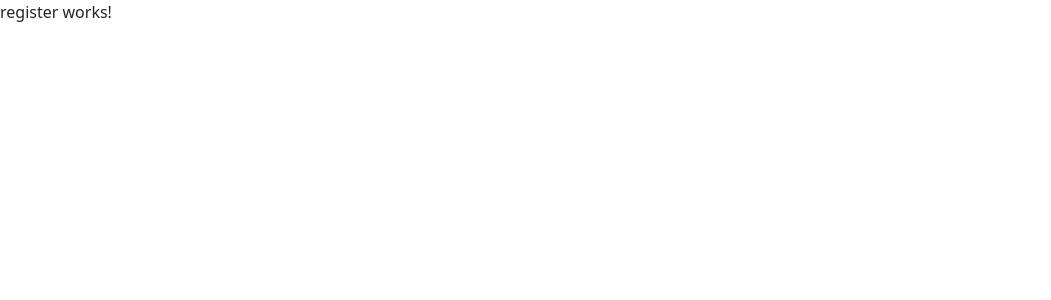
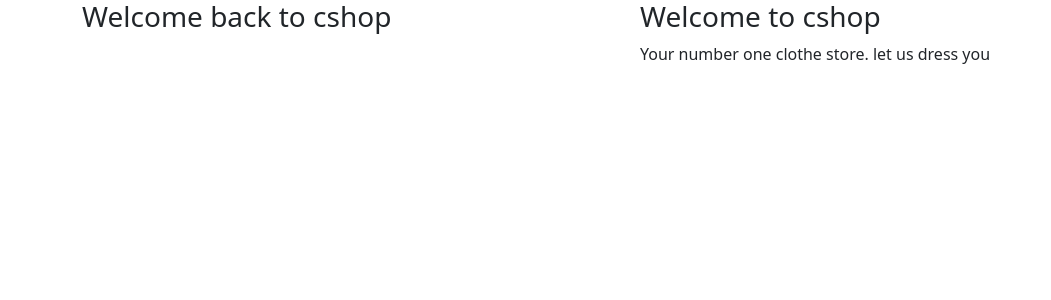
Before and after one commit to uhuru-rawlings/cshop, an Angular app: page / in a window 1280 px wide. Shown: the top 300 px of the page, without its empty margins (0-1051 px from the left). Built offline with nearby package versions, Linux system fonts and the light colour scheme.

Commit message:
added fontawesome cdn

```diff
--- a/src/app/register/register.component.css
+++ b/src/app/register/register.component.css
@@ -0,0 +1,10 @@
+.flex_registration .container{
+    display: flex;
+    flex-wrap: wrap;
+}
+.loginform{
+    width: 50%;
+}
+.signupform{
+    width: 50%;
+}
--- a/src/app/register/register.component.html
+++ b/src/app/register/register.component.html
@@ -1 +1,12 @@
-<p>register works!</p>
+<div class="flex_registration">
+   <div class="container">
+        <div class="loginform">
+            <h3>Welcome back to cshop</h3>
+        </div>
+        <div class="signupform">
+            <h3>Welcome to cshop</h3>
+            <p>Your number one clothe store. let us dress you</p>
+            <div class="sociallinks"></div>
+        </div>
+   </div>
+</div>
--- a/src/index.html
+++ b/src/index.html
@@ -6,6 +6,7 @@
   <base href="/">
   <meta name="viewport" content="width=device-width, initial-scale=1">
   <link rel="icon" type="image/x-icon" href="favicon.ico">
+  <link rel="stylesheet" href="https://cdnjs.cloudflare.com/ajax/libs/font-awesome/6.1.1/css/all.min.css" integrity="sha512-KfkfwYDsLkIlwQp6LFnl8zNdLGxu9YAA1QvwINks4PhcElQSvqcyVLLD9aMhXd13uQjoXtEKNosOWaZqXgel0g==" crossorigin="anonymous" referrerpolicy="no-referrer" />
 </head>
 <body>
   <app-root></app-root>
```
